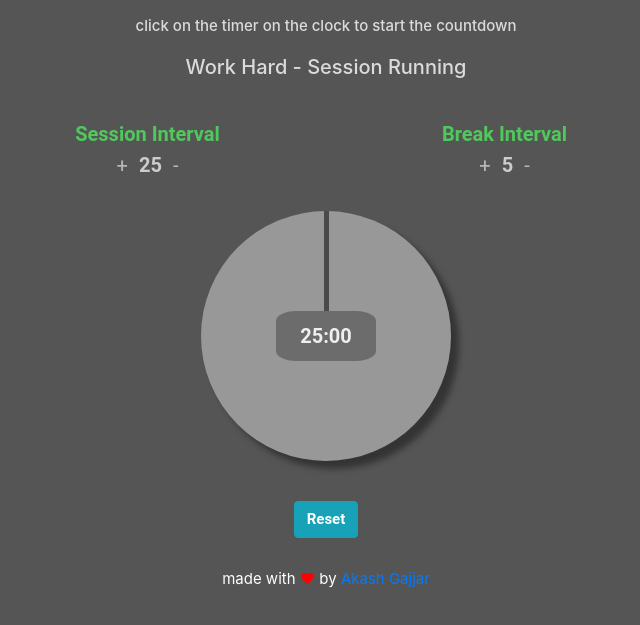
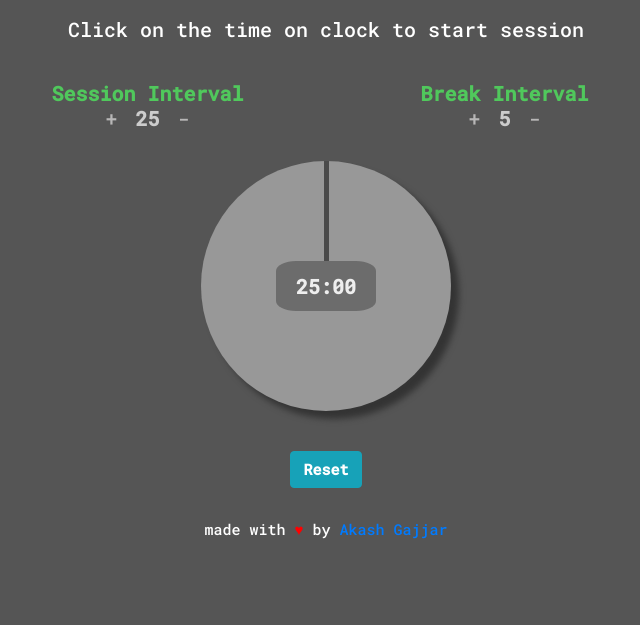
Before and after one commit to skywalker212/pomodoro-clock, a plain HTML site: page index.html in a window 1280 px wide. Both pictures are taken after a click on the button "Reset". Shown: the part 59-684 px from the top of the page, without its empty margins (314-954 px from the left). Drawn offline with nearby package versions, Linux system fonts and the light colour scheme.

Commit message:
fixed some UI/UX issues

```diff
--- a/css/style.css
+++ b/css/style.css
@@ -1,9 +1,9 @@
 body {
+  font-family: 'Roboto Mono';
   background: #555555;
 }
 
 .header {
-  font-family: 'Roboto Mono';
   font-size: 30px;
   margin-top: 20px;
   color: rgb(66, 147, 233);
@@ -15,15 +15,8 @@ body {
   color: #dbdbdb;
 }
 
-.click{
-  font-size: 15px;
-  margin-top: 20px;
-  color: #dbdbdb;
-}
-
 .reset {
   margin-top: 40px;
-  font-family: Roboto;
   color: rgb(80, 200, 92);
   font-weight: bold;
   font-size: 20px;
@@ -82,7 +75,6 @@ body {
 .counttext {
   font-weight: bold;
   font-size: 20px;
-  font-family: Roboto;
   color: rgb(238, 238, 238);
   position: absolute;
   top: 50%;
--- a/index.html
+++ b/index.html
@@ -15,8 +15,8 @@
 <body>
   <div class="container">
     <h1 class="text-center header">Pomodoro Clock</h1>
-    <h1 class="text-center click">click on the timer on the clock to start the countdown</h1>
-    <h1 class="text-center quote">Work Hard - Session Running</h1>
+    <h1 class="text-center quote"></h1>
+    <h1 class="text-center" style="font-size:20px;color:white">Click on the time on clock to start session<h1>
     <div class="row reset">
       <div class="col-md-6 reset-session text-center">
         <div class="label">
@@ -53,7 +53,7 @@
 </body>
 
 <footer class="container text-center footer">
-  <p class="footerp" style="margin-top:30px; color:white; font-size:15px">made with <span style="color:red"> &#9829; </span> by <a href="https://freecodecamp.com/skywalker212" style="text-decoration:none" target="_blank">Akash Gajjar</a></p>
+  <p class="footerp" style="margin-top:30px; color:white; font-size:15px">made with <span style="color:red"> &#9829 </span> by <a href="https://freecodecamp.com/skywalker212" style="text-decoration:none" target="_blank">Akash Gajjar</a></p>
 </footer>
 
 <script type="text/javascript" src="js/script.js">
--- a/js/script.js
+++ b/js/script.js
@@ -85,6 +85,12 @@ function intervalFun() {
 
 function changestate() {
   paused = !paused;
+  ses = !ses;
+  if(ses==true){
+    $('.quote').html('Take a break, have a KitKat!');
+  }else{
+    $('.quote').html('Work Hard - Session Running');
+  }
 }
 
 function resetthis() {
@@ -97,6 +103,7 @@ function resetthis() {
   $('.hand-block').rotate(0);
   $('.countseconds').html(seconds);
   $('.countminutes').html(minutes);
+  $('.quote').html('');
 }
 
 setInterval(intervalFun, 1000);
```
